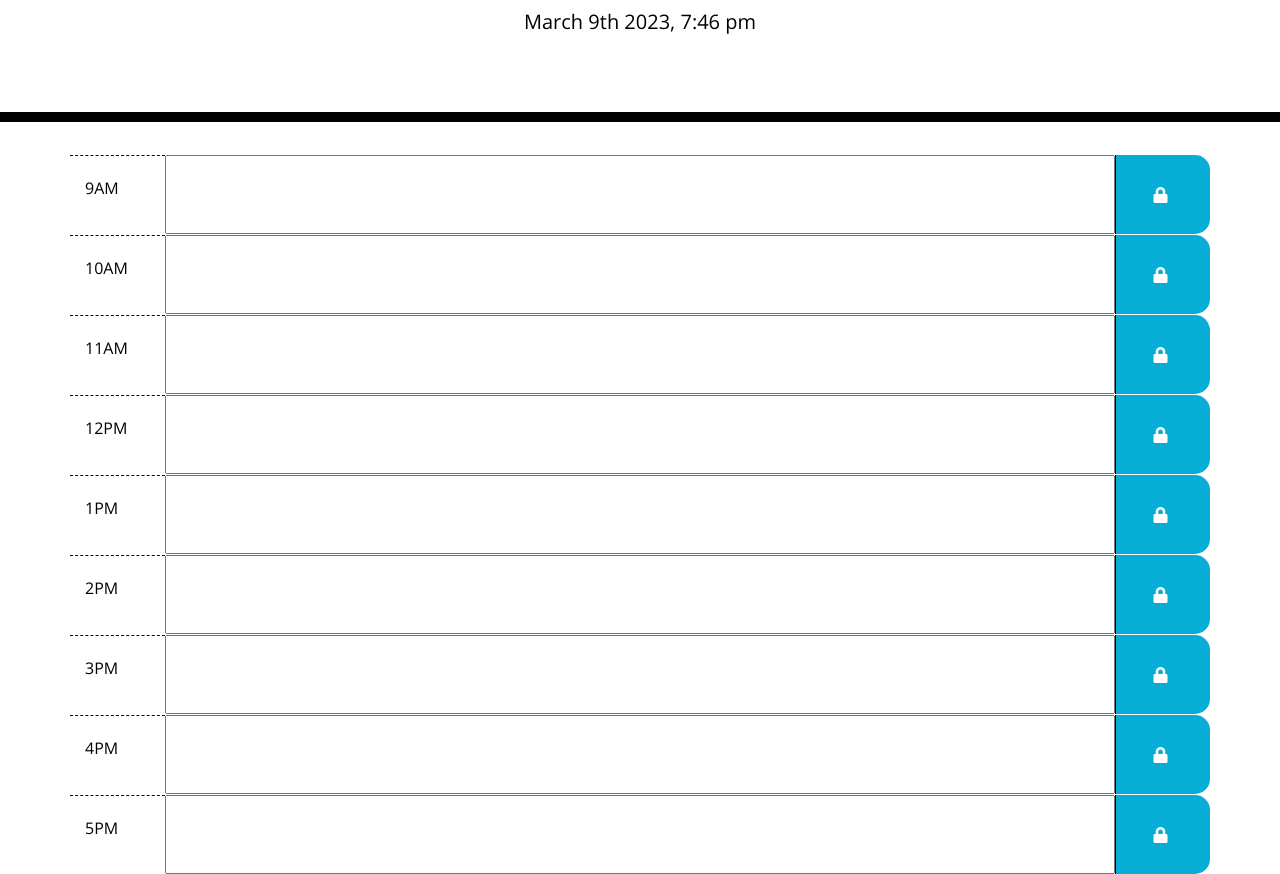
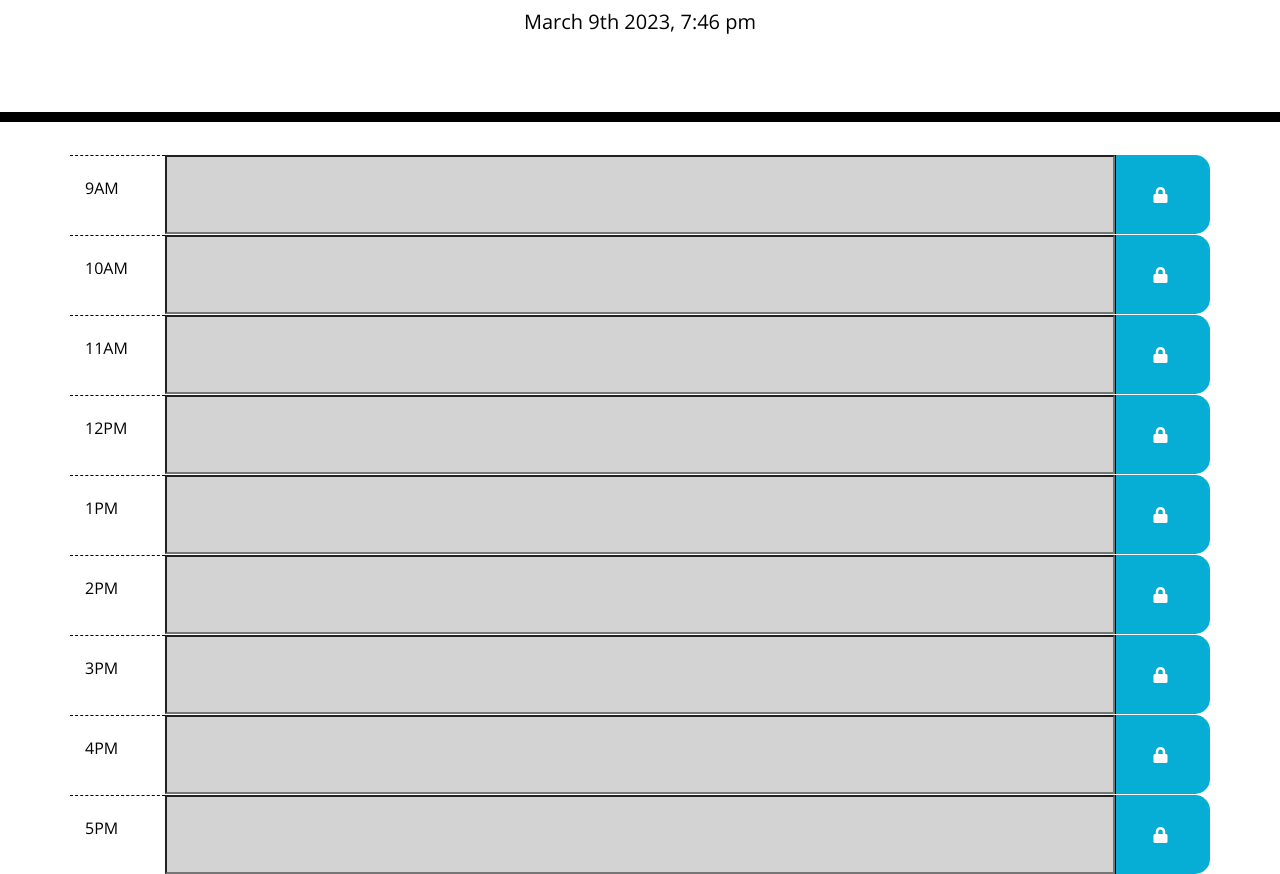
Before and after one commit to danielpsnz/PerezSanzDaniel_PlannerApp, a plain HTML site: page index.html in a window 1280 px wide. Shown: the part 182-1056 px from the top of the page. Drawn offline with nearby package versions, Linux system fonts and the light colour scheme.

Commit message:
fixed issues with the past and future colours and with the saved note

```diff
--- a/assets/script.js
+++ b/assets/script.js
@@ -7,12 +7,12 @@ var currentHourInt = parseInt(currentHour); // Parse it so that hour returns as
 $("#9am").attr("data-time", moment("9:00 am", "h:mm a").format("HH"));
 $("#10am").attr("data-time", moment("10:00 am", "hh:mm a").format("HH"));
 $("#11am").attr("data-time", moment("11:00 am", "hh:mm a").format("HH"));
-$("#12pm").attr("data-time", moment("12:00 pm", "hh:mm a").format("HH"));
-$("#1pm").attr("data-time", moment("1:00 pm", "h:mm a").format("HH"));
-$("#2pm").attr("data-time", moment("2:00 pm", "h:mm a").format("HH"));
-$("#3pm").attr("data-time", moment("3:00 pm", "h:mm a").format("HH"));
-$("#4pm").attr("data-time", moment("4:00 pm", "h:mm a").format("HH"));
-$("#5pm").attr("data-time", moment("5:00 pm", "h:mm a").format("HH"));
+$("#12am").attr("data-time", moment("12:00 pm", "hh:mm a").format("HH"));
+$("#1am").attr("data-time", moment("1:00 pm", "h:mm a").format("HH"));
+$("#2am").attr("data-time", moment("2:00 pm", "h:mm a").format("HH"));
+$("#3am").attr("data-time", moment("3:00 pm", "h:mm a").format("HH"));
+$("#4am").attr("data-time", moment("4:00 pm", "h:mm a").format("HH"));
+$("#5am").attr("data-time", moment("5:00 pm", "h:mm a").format("HH"));
 
 //start jQuery
 $(document).ready(function () {
@@ -31,17 +31,17 @@ $(document).ready(function () {
   // Change color in each row by adding in am attribute (above) for each input line to reflect the current hour
   for (var i = 0; i <= 12; i++) {
 
-      var inputHour = $("#" + i + "Row").attr("data-time"); // Variable for the hour of the row
+      var inputHour = $("#" + i + "am").attr("data-time"); // Variable for the hour of the row
       var inputHourInt = parseInt(inputHour); // Parse it so that hour returns as an integer
 
       if (currentHourInt === inputHourInt) {
-          $("#" + i + "Row").addClass("present"); // Applies red color if within the present hour
+          $("#" + i + "am").addClass("present"); // Applies red color if within the present hour
       }
       if (currentHourInt > inputHourInt) { // Applies grey color if hour is in the future
-          $("#" + i + "Row").addClass("past");
+          $("#" + i + "am").addClass("past");
       }
       if (currentHourInt < inputHourInt) { // Applies green color if hour is in the future
-          $("#" + i + "Row").addClass("future");
+          $("#" + i + "am").addClass("future");
       }
     }
 
@@ -49,14 +49,14 @@ $(document).ready(function () {
     saveBtn.on("click", function () { // On-click
 
       var rowHour = $(this).attr("data-hour"); // variable referencing the assigned hour row in the html doc
-      var input = $("#" + rowHour + "Row").val(); // saves the text that has been entered into the input column
+      var input = $("#" + rowHour + "am").val(); // saves the text that has been entered into the input column
       localStorage.setItem(rowHour, input); //saves input to local storaage
     });
 
     //  Function to retrieve the stored input that was saved in each input
     function renderPlans() {
       for (var i = 0; i <= 12; i++) {
-      $("#" + i + "Row").val(localStorage.getItem(i));
+      $("#" + i + "am").val(localStorage.getItem(i));
       }
     }
 });
--- a/index.html
+++ b/index.html
@@ -50,37 +50,37 @@
 
       <div class="row">
         <div class="col-md-1 hour pt-4">12PM</div>
-        <input id="12pm" class="user-event-input col-md-10 event-input-block">
+        <input id="12am" class="user-event-input col-md-10 event-input-block">
         <div class="col-md-1 saveBtn" data-hour=12><i class="fas fa-lock" aria-hidden="true"></i></div>
       </div>
 
       <div class="row">
         <div class="col-md-1 hour pt-4">1PM</div>
-        <input id="1pm" class="user-event-input col-md-10 event-input-block">
+        <input id="1am" class="user-event-input col-md-10 event-input-block">
         <div class="col-md-1 saveBtn" data-hour=1><i class="fas fa-lock" aria-hidden="true"></i></div>
       </div>
 
       <div class="row">
         <div class="col-md-1 hour pt-4">2PM</div>
-        <input id="2pm" class="user-event-input col-md-10 event-input-block">
+        <input id="2am" class="user-event-input col-md-10 event-input-block">
         <div class="col-md-1 saveBtn" data-hour=2><i class="fas fa-lock" aria-hidden="true"></i></div>
       </div>
 
       <div class="row">
         <div class="col-md-1 hour pt-4">3PM</div>
-        <input id="3pm" class="user-event-input col-md-10 event-input-block">
+        <input id="3am" class="user-event-input col-md-10 event-input-block">
         <div class="col-md-1 saveBtn" data-hour=3><i class="fas fa-lock" aria-hidden="true"></i></div>
       </div>
 
       <div class="row">
         <div class="col-md-1 hour pt-4">4PM</div>
-        <input id="4pm" class="user-event-input col-md-10 event-input-block">
+        <input id="4am" class="user-event-input col-md-10 event-input-block">
         <div class="col-md-1 saveBtn" data-hour=4><i class="fas fa-lock" aria-hidden="true"></i></div>
       </div>
 
       <div class="row">
         <div class="col-md-1 hour pt-4">5PM</div>
-        <input id="5pm" class="user-event-input col-md-10 event-input-block">
+        <input id="5am" class="user-event-input col-md-10 event-input-block">
         <div class="col-md-1 saveBtn" data-hour=5><i class="fas fa-lock" aria-hidden="true"></i></div>
       </div>
     </div>
```
